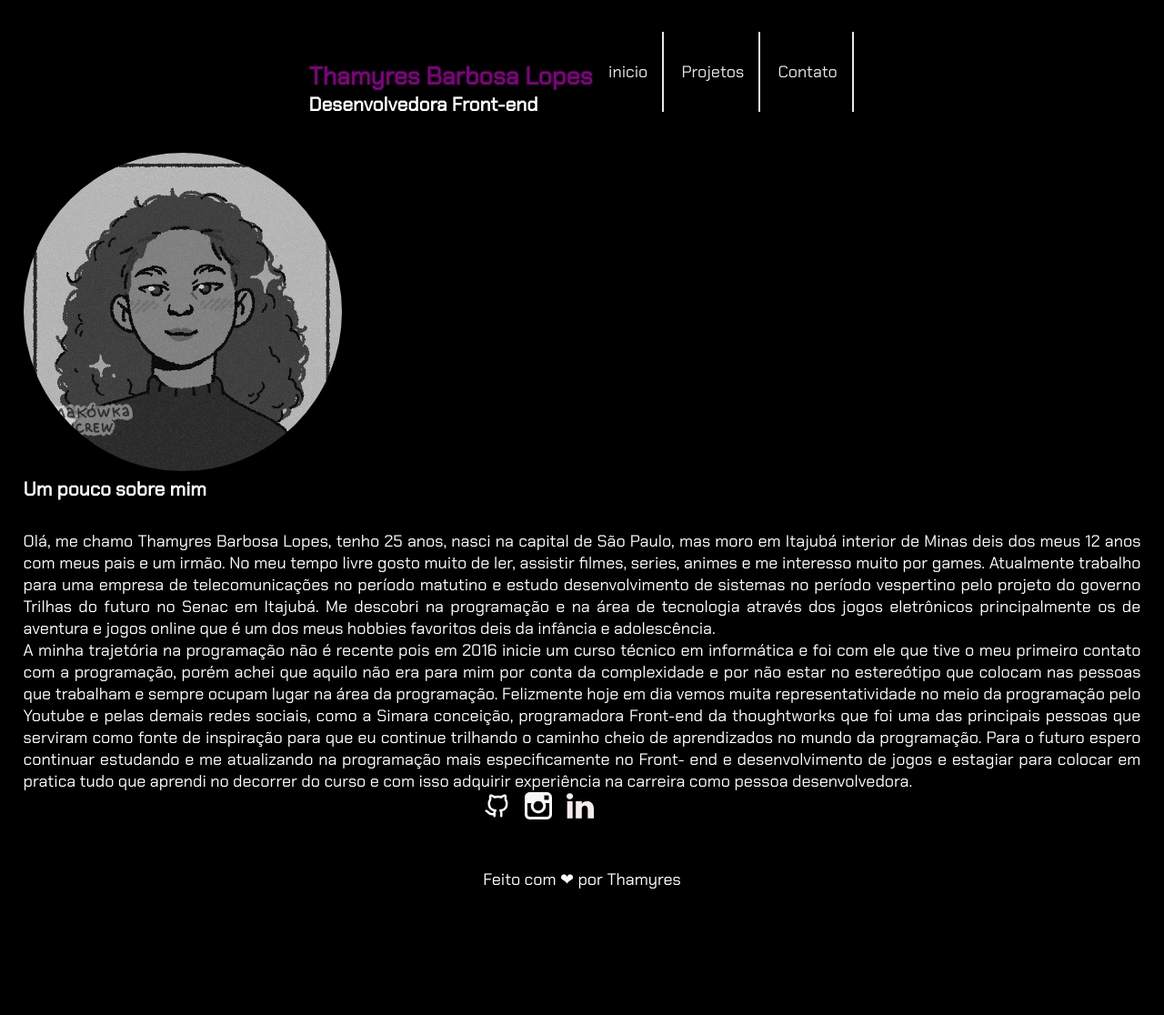
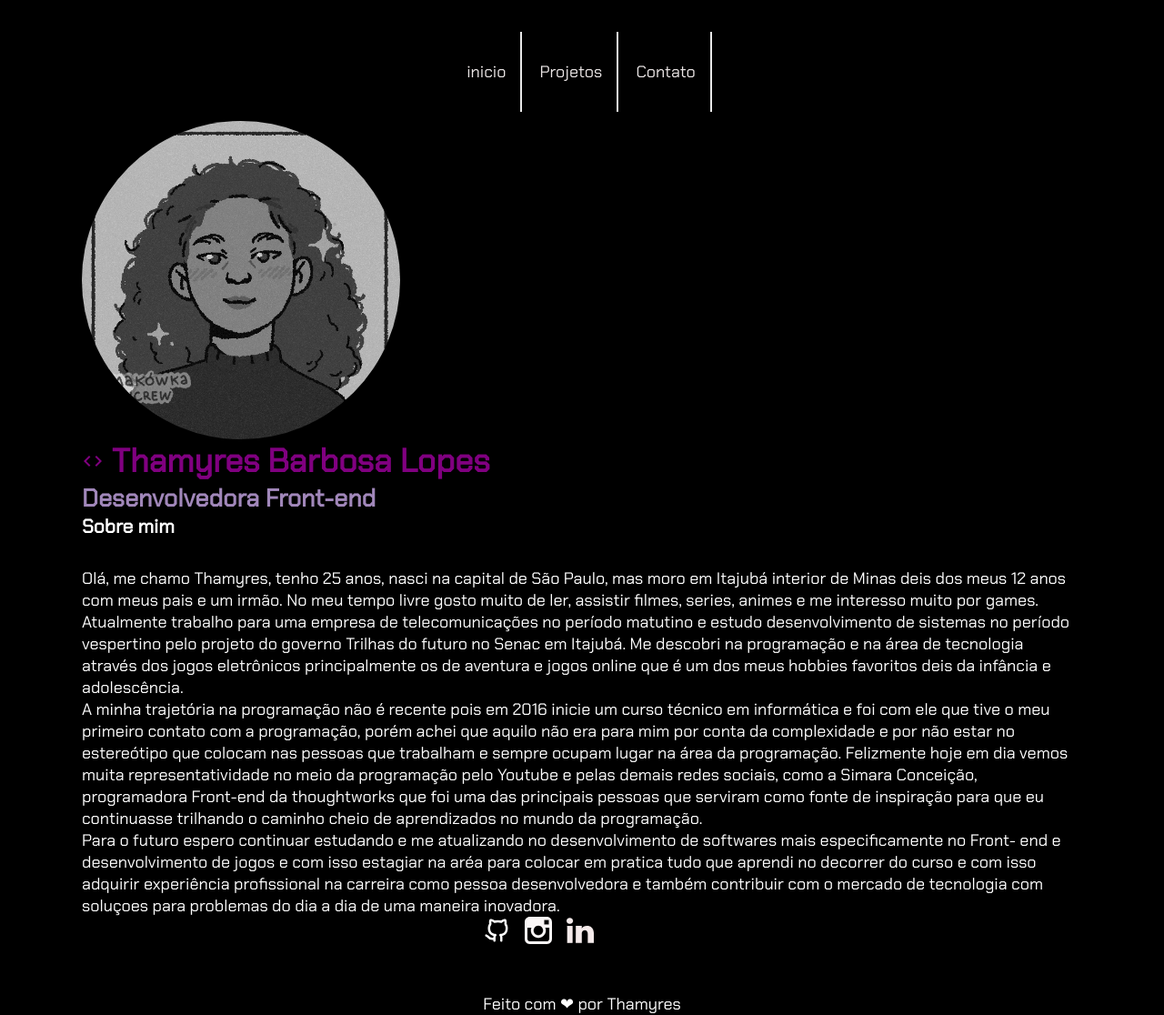
Before and after one commit to Thamyres-B-Lopes/my-portfolio, a plain HTML site: page index.html in a window 1280 px wide. Shown: the whole page at 91% size. Before the commit the page ends 979 px from the top, so only its background shows below. Drawn offline with nearby package versions, Linux system fonts and the light colour scheme; files whose address does not match are found by name.

Commit message:
modificação no html e css

```diff
--- a/assets/style/style.css
+++ b/assets/style/style.css
@@ -76,7 +76,13 @@
 .navbar nav ul a:hover{
   color: purple;
 }
+.logo h1{
+  color: purple;
 
+}
+.logo h2{
+  color:#a187ba;
+}
 body{
   font-family: 'Chakra Petch', sans-serif;
   font-size: 1.125rem;
@@ -84,22 +90,22 @@ body{
   display: -moz-grid;
   display:-ms-grid;
   display: grid;
-padding: 2%;
+  padding: 2%;
 
   place-items: center;
 
   background-color: black;
   color: white;
 }
-#container{
+.container{
   display: -webkit-flex;
   display: -moz-flex;
   display: -ms-flex;
-  display: flex;
+  display:block;
 
   width: 90%;
   max-width:1100px ;
-  align-items: center;
+
   gap: 2rem;
 }
 .avatar img{
@@ -109,6 +115,7 @@ padding: 2%;
   border-radius: 50%;
   filter: grayscale(1);
   transition: all 500ms ease-in-out;
+  vertical-align: top;
 }
 .avatar img:hover,
 .avatar img:focus{
@@ -116,6 +123,7 @@ padding: 2%;
 }
 .about{
   margin-bottom: 2rem;
+
 }
 
 }
@@ -123,8 +131,8 @@ padding: 2%;
   font-weight: 400;
 }
 p{
-  margin-bottom: justify;
-  text-align: justify;
+  margin-bottom: right;
+
 
 }
 .social img{
--- a/index.html
+++ b/index.html
@@ -4,22 +4,19 @@
 <head>
   <meta charset="utf-8">
   <meta name="viewport" content="width=device-width">
-  <title>Portfólio</title>
-  <link rel="preconnect" href="https://fonts.googleapis.com">
+   <link rel="preconnect" href="https://fonts.googleapis.com">
   <link rel="preconnect" href="https://fonts.gstatic.com" crossorigin>
   <link href="https://fonts.googleapis.com/css2?family=Chakra+Petch&display=swap" rel="stylesheet">
   <link href="assets/style/style.css" rel="stylesheet" type="text/css" />
+  <link rel="stylesheet" href="https://fonts.googleapis.com/css2?family=Material+Symbols+Outlined:opsz,wght,FILL,GRAD@20..48,100..700,0..1,-50..200" />
+  <title>Portfólio</title>
 
 </head>
 
 <body>
   <div class="navbar">
     <nav>
-      <div class="logo">
-        <h1> Thamyres Barbosa Lopes</h1>
-        <h3> Desenvolvedora Front-end</h3>
 
-      </div>
       <ul>
 
         <li><a href="index.html">inicio </a> </li>
@@ -33,19 +30,28 @@
     </nav>
 
   </div>
+
   <main class="container">
+
     <div class="avatar">
       <img src="assets/img/Avatar.png" alt="avatar person">
     </div>
+    <div class="logo">
+        <h1><span class="material-symbols-outlined">
+code
+</span> Thamyres Barbosa Lopes</h1>
+        <h2> Desenvolvedora Front-end</h2>
+
+      </div>
     <div class="info">
       <div class="about">
-        <h3 class="name">Um pouco sobre mim </h3>
+        <h3 class="name"> Sobre mim </h3>
 
       </div>
-      <p class="description">Olá, me chamo Thamyres Barbosa Lopes, tenho 25 anos, nasci na capital de São Paulo, mas
+      <p class="description">Olá, me chamo Thamyres, tenho 25 anos, nasci na capital de São Paulo, mas
         moro em Itajubá interior de Minas deis dos meus 12 anos com meus pais e um irmão. No meu tempo livre gosto muito
-        de ler, assistir filmes, series, animes e me interesso muito por games.
-        Atualmente trabalho para uma empresa de telecomunicações no período matutino e estudo desenvolvimento de
+        de ler, assistir filmes, series, animes e me interesso muito por games.</p>
+        <p>Atualmente trabalho para uma empresa de telecomunicações no período matutino e estudo desenvolvimento de
         sistemas no período vespertino pelo projeto do governo Trilhas do futuro no Senac em Itajubá. Me descobri na
         programação e na área de tecnologia através dos jogos eletrônicos principalmente os de aventura e jogos online
         que é um dos meus hobbies favoritos deis da infância e adolescência.
@@ -55,16 +61,19 @@
         ele que tive o meu primeiro contato com a programação, porém achei que aquilo não era para mim por conta da
         complexidade e por não estar no estereótipo que colocam nas pessoas que trabalham e sempre ocupam lugar na área
         da programação. Felizmente hoje em dia vemos muita representatividade no meio da programação pelo Youtube e
-        pelas demais redes sociais, como a Simara conceição, programadora Front-end da thoughtworks que foi uma das
-        principais pessoas que serviram como fonte de inspiração para que eu continue trilhando o caminho cheio de
-        aprendizados no mundo da programação.
-        Para o futuro espero continuar estudando e me atualizando na programação mais especificamente no Front- end e
-        desenvolvimento de jogos e estagiar para colocar em pratica tudo que aprendi no decorrer do curso e com isso
-        adquirir experiência na carreira como pessoa desenvolvedora.</p>
+        pelas demais redes sociais, como a Simara Conceição, programadora Front-end da thoughtworks que foi uma das
+        principais pessoas que serviram como fonte de inspiração para que eu continuasse trilhando o caminho cheio de
+        aprendizados no mundo da programação.</p>
+       <p> Para o futuro espero continuar estudando e me atualizando no desenvolvimento de softwares mais especificamente no Front- end e
+        desenvolvimento de jogos e com isso estagiar na aréa para colocar em pratica tudo que aprendi no decorrer do curso e com isso
+        adquirir experiência profissional na carreira como pessoa desenvolvedora e
+ também contribuir com o mercado de tecnologia com soluçoes para problemas do dia a dia de uma maneira inovadora.</p>
 
 
       </div>
     </div>
+
+
   </main>
 
   <footer>
```
Also changed, not shown: contato.html (+1 -1 lines).
